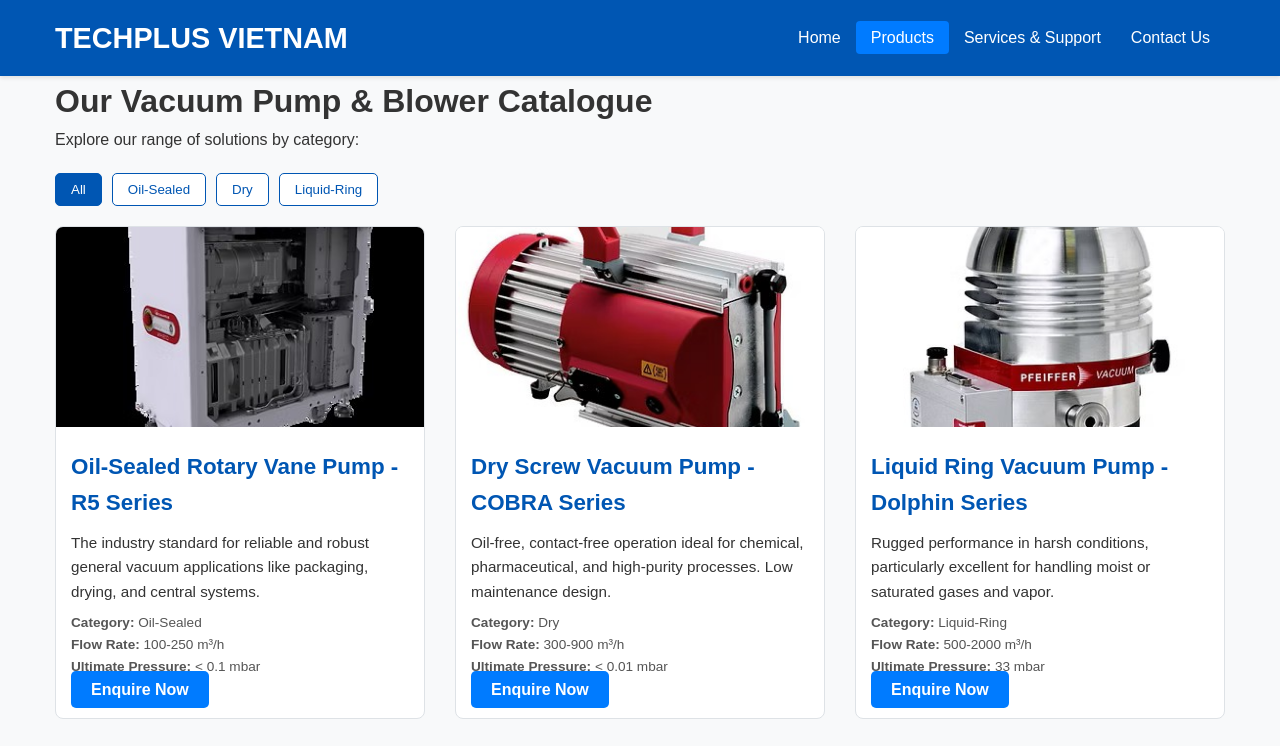
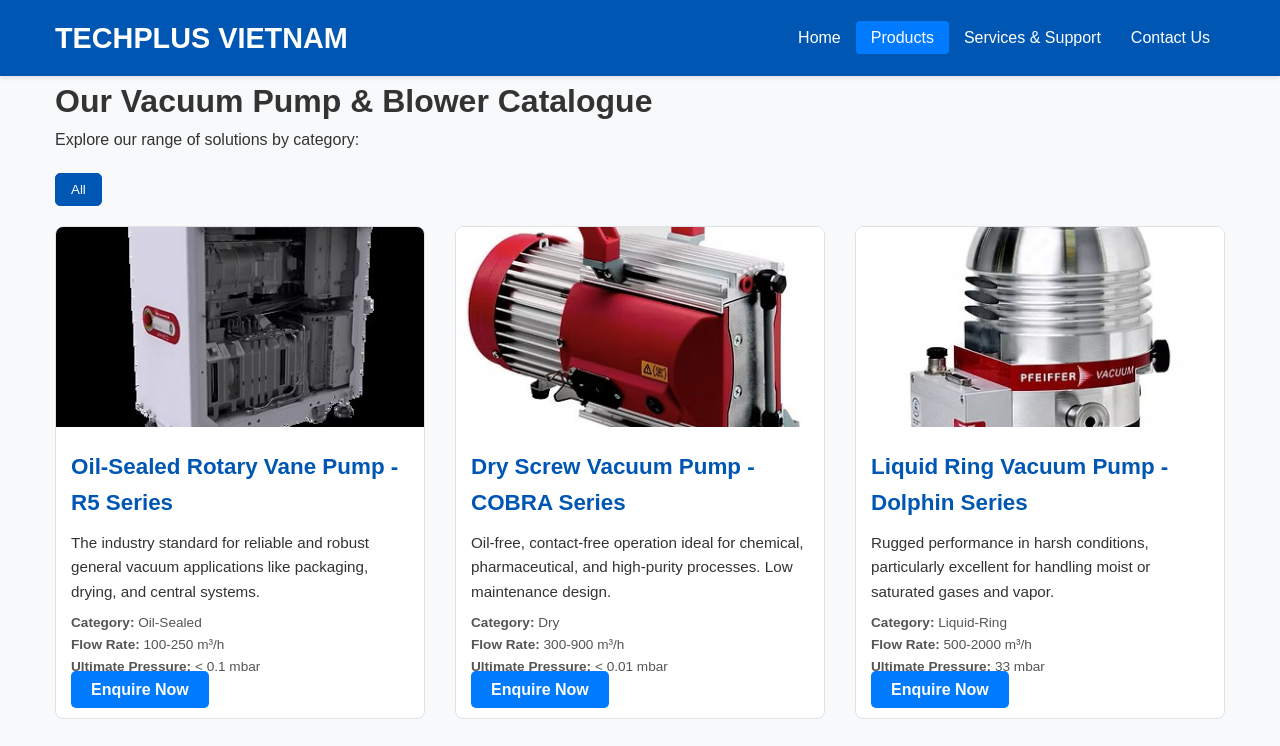
Before and after one commit to simra-i/techplusvietnam, a plain HTML site: page products.html in a window 1280 px wide. Shown: the top 746 px of the page. Drawn offline with Linux system fonts and the light colour scheme.

Commit message:
Add files via upload

```diff
--- a/products.html
+++ b/products.html
@@ -25,8 +25,13 @@
         <h1>Our Vacuum Pump & Blower Catalogue</h1>
         <p style="margin-bottom: 20px;">Explore our range of solutions by category:</p>
 
-        <div id="filter-buttons" class="product-controls">
-            </div>
+
+        <!-- <div id="filter-buttons" class="product-controls">
+            </div>-->
+
+<div class="product-controls">
+    <button class="filter-btn active">All</button>
+</div>
 
         <div id="product-list">
             <p>Loading products...</p>
```
